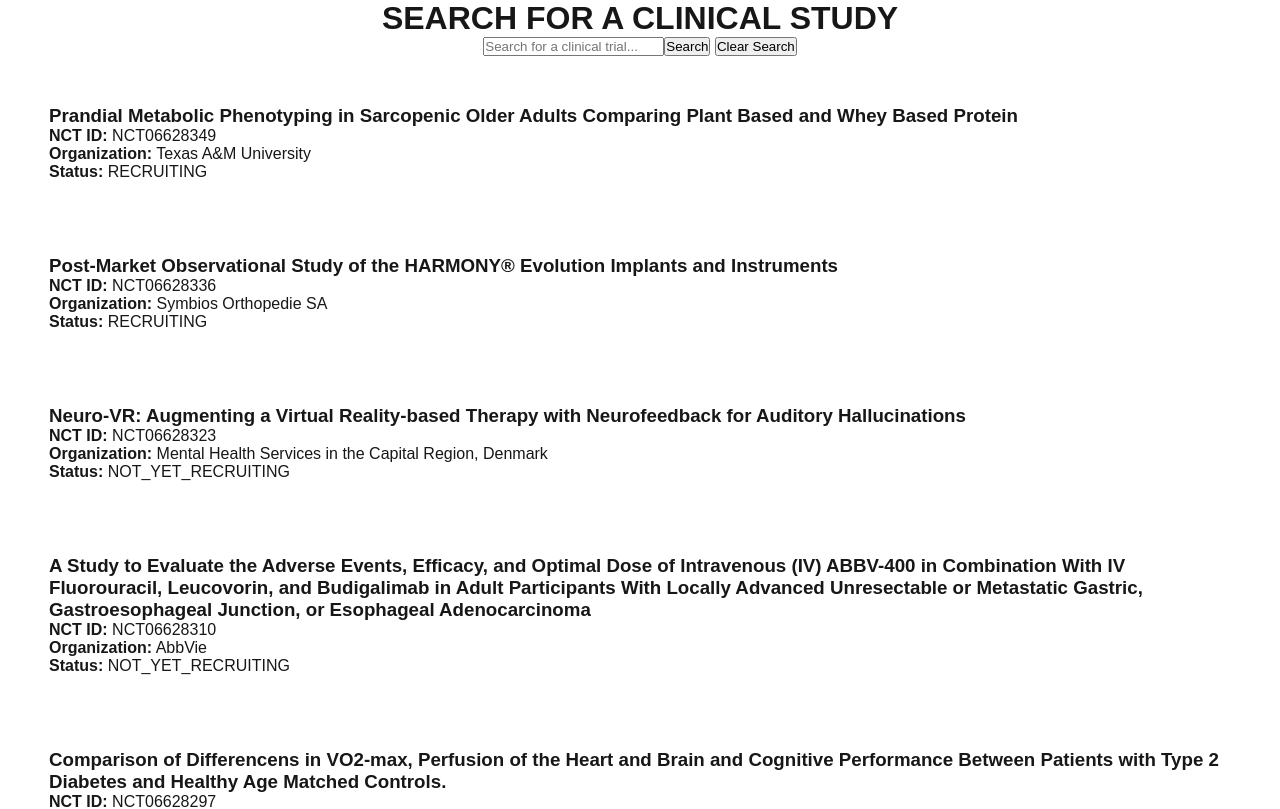
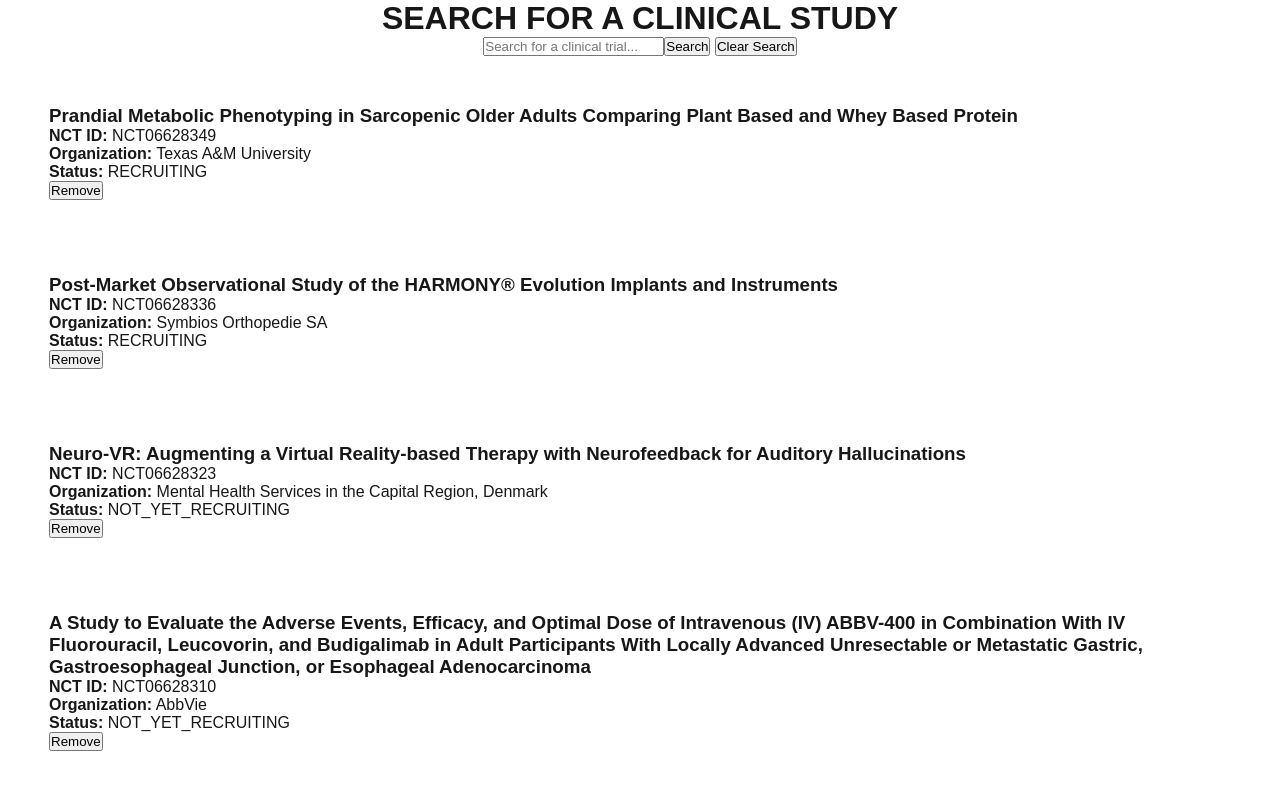
Before and after one commit to MrRob0t404/Argon-AI-takehome, a Next.js app in the folder frontend/: page / in a window 1280 px wide. Shown: the top 809 px of the page. Built offline with nearby package versions, Linux system fonts and the light colour scheme.

Commit message:
fix modal logic

```diff
--- a/frontend/pages/Components/StudyCard.tsx
+++ b/frontend/pages/Components/StudyCard.tsx
@@ -1,4 +1,4 @@
-import React from 'react';
+import React from "react";
 
 // Shows what kind of data we can expect
 interface StudyProps {
@@ -12,17 +12,32 @@ interface StudyProps {
       statusModule: { overallStatus: string };
     };
   };
-  onClick: () => void;
+  handleStudyClick: () => void;
+  removeStudy: () => void;
 }
 
-export default function StudyCard({ study, onClick }: StudyProps) {
+export default function StudyCard({
+  study,
+  handleStudyClick,
+  removeStudy,
+}: StudyProps) {
   const { identificationModule, statusModule } = study.protocolSection;
   return (
-    <div className="study-card" onClick={onClick}>
-      <h3>{identificationModule.briefTitle}</h3>
-      <p><strong>NCT ID:</strong> {identificationModule.nctId}</p>
-      <p><strong>Organization:</strong> {identificationModule.organization.fullName}</p>
-      <p><strong>Status:</strong> {statusModule.overallStatus}</p>
+    <div className="study-card">
+      <div onClick={handleStudyClick}>
+        <h3>{identificationModule.briefTitle}</h3>
+        <p>
+          <strong>NCT ID:</strong> {identificationModule.nctId}
+        </p>
+        <p>
+          <strong>Organization:</strong>{" "}
+          {identificationModule.organization.fullName}
+        </p>
+        <p>
+          <strong>Status:</strong> {statusModule.overallStatus}
+        </p>
+      </div>
+      <button onClick={removeStudy}>Remove</button>
     </div>
   );
 }
```
